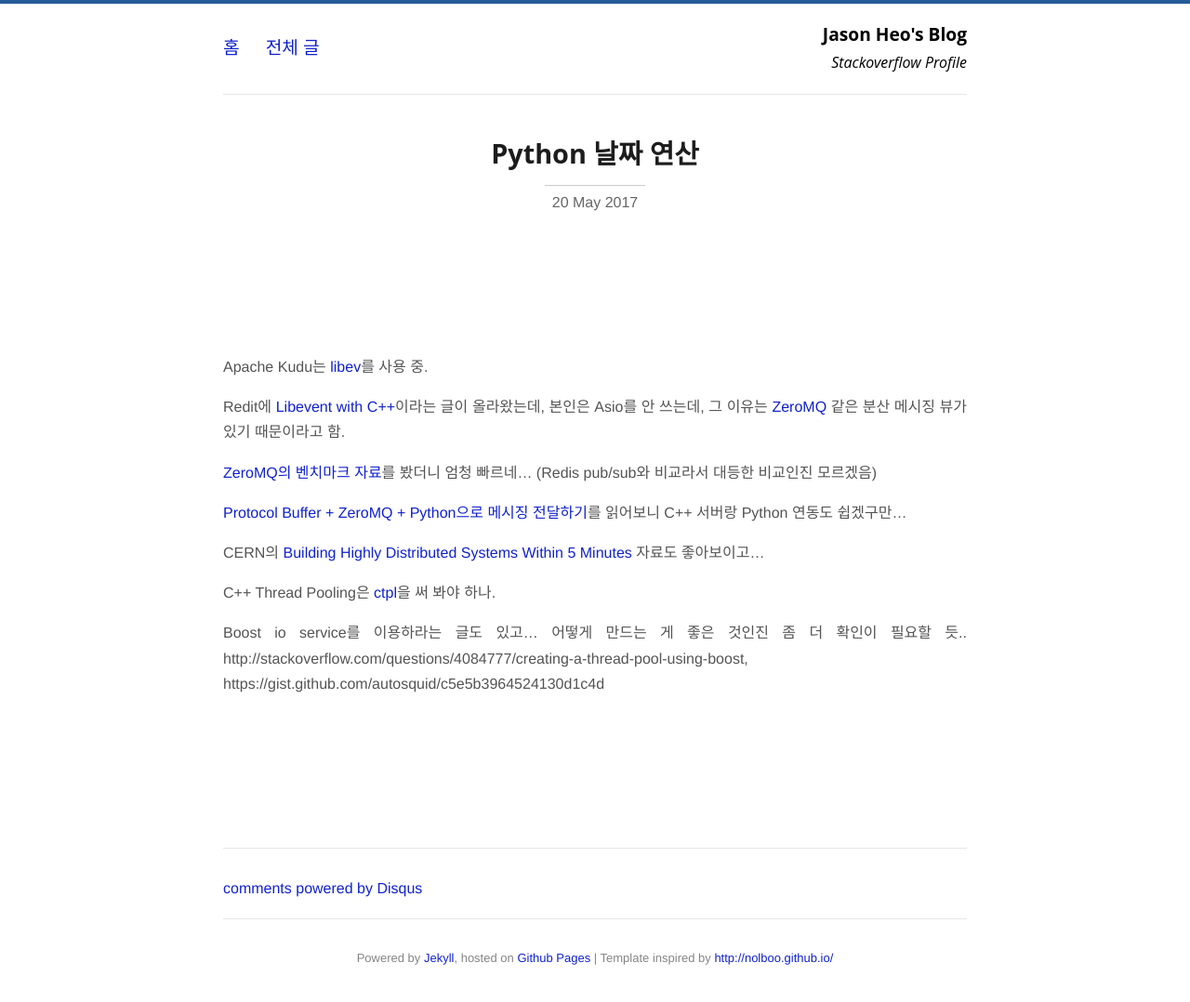
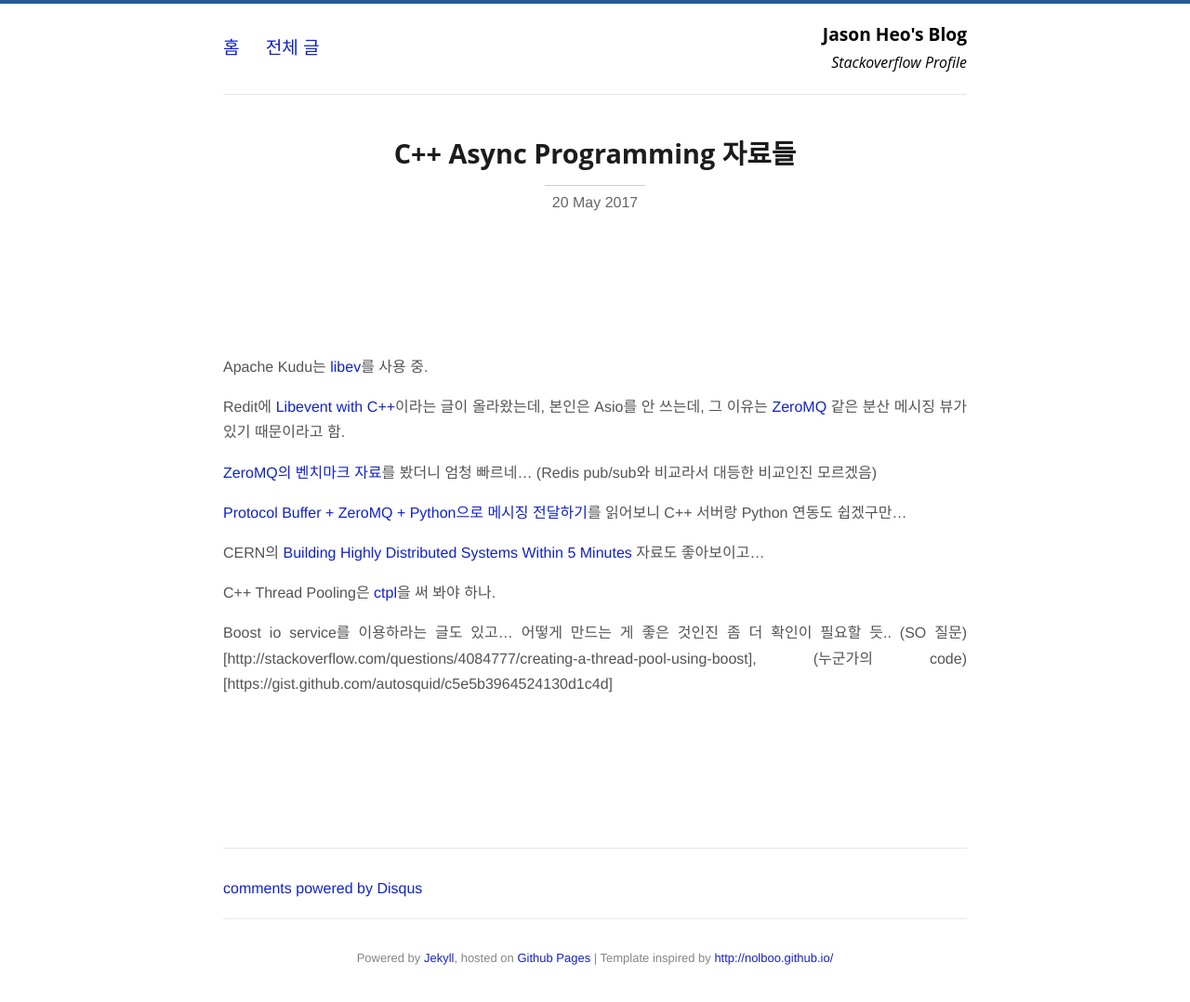
Before and after one commit to jason-heo/jason-heo.github.io, a Jekyll site: the page built from _posts/2017-05-20-async.md, in a window 1280 px wide. Shown: the whole page at 93% size. Built offline with Jekyll 4.4.1, drawn with Linux system fonts in a browser that asks for light colours; comment, search, counter and statistics services are not loaded.

Commit message:
fix title and link

```diff
--- a/_posts/2017-05-20-async.md
+++ b/_posts/2017-05-20-async.md
@@ -1,7 +1,7 @@
 ---
 layout: post
-title: "Python 날짜 연산"
-categories: "async programming 자료들"
+title: "C++ Async Programming 자료들"
+categories: "programming"
 ---
 
 Apache Kudu는 [libev](http://software.schmorp.de/pkg/libev.html)를 사용 중.
@@ -16,4 +16,4 @@
 
 C++ Thread Pooling은 [ctpl](https://github.com/vit-vit/ctpl)을 써 봐야 하나.
 
-Boost io service를 이용하라는 글도 있고... 어떻게 만드는 게 좋은 것인진 좀 더 확인이 필요할 듯.. http://stackoverflow.com/questions/4084777/creating-a-thread-pool-using-boost, https://gist.github.com/autosquid/c5e5b3964524130d1c4d
+Boost io service를 이용하라는 글도 있고... 어떻게 만드는 게 좋은 것인진 좀 더 확인이 필요할 듯.. (SO 질문)[http://stackoverflow.com/questions/4084777/creating-a-thread-pool-using-boost], (누군가의 code)[https://gist.github.com/autosquid/c5e5b3964524130d1c4d]
```
